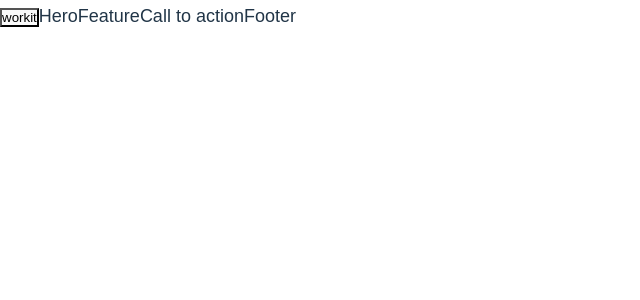
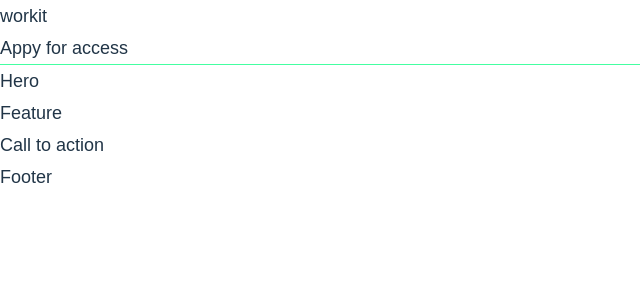
Before and after one commit to oniasfilho/workit-ui, a React (Vite) app: page / in a window 1280 px wide. Shown: the top 300 px of the page, without its empty margins (0-640 px from the left). Built offline with nearby package versions, Linux system fonts and the light colour scheme.

Commit message:
initial layout

```diff
--- a/src/components/CallToAction/CallToAction.tsx
+++ b/src/components/CallToAction/CallToAction.tsx
@@ -1,7 +1,7 @@
 import "./CallToAction.css";
 
 const CallToAction = () => {
-  return <>Call to action</>;
+  return <section className="call-to-action-section">Call to action</section>;
 };
 
 export default CallToAction;
--- a/src/components/Feature/Feature.tsx
+++ b/src/components/Feature/Feature.tsx
@@ -1,7 +1,7 @@
 import "./Feature.css";
 
 const Feature = () => {
-  return <>Feature</>;
+  return <section className="features-section">Feature</section>;
 };
 
 export default Feature;
--- a/src/components/Footer/Footer.tsx
+++ b/src/components/Footer/Footer.tsx
@@ -1,7 +1,7 @@
 import "./Footer.css";
 
 const Footer = () => {
-  return <>Footer</>;
+  return <footer className="footer-seciton">Footer</footer>;
 };
 
 export default Footer;
--- a/src/components/Header/Header.tsx
+++ b/src/components/Header/Header.tsx
@@ -4,11 +4,23 @@ import "./Header.css";
 const Header = () => {
   let navigate = useNavigate();
 
-  const handleNavigate = () => {
-    navigate("/teste");
+  const handleNavigate = (url: string = "/") => {
+    navigate(url);
   };
 
-  return <button onClick={handleNavigate}>workit</button>;
+  return (
+    <header className="header-section">
+      <div className="logo" onClick={() => handleNavigate()}>
+        workit
+      </div>
+      <div
+        className="green-underline"
+        onClick={() => handleNavigate("/apply")}
+      >
+        Appy for access
+      </div>
+    </header>
+  );
 };
 
 export default Header;
--- a/src/components/Hero/Hero.tsx
+++ b/src/components/Hero/Hero.tsx
@@ -1,7 +1,7 @@
 import "./Hero.css";
 
 const Hero = () => {
-  return <>Hero</>;
+  return <main className="hero-section">Hero</main>;
 };
 
 export default Hero;
--- a/src/index.css
+++ b/src/index.css
@@ -22,8 +22,8 @@
   --color-light-gray: #f7f3f7;
   --color-white: #ffffff;
 
-  --font-heading: 'Fraunces 144', serif;
-  --font-body: 'Manrope', sans-serif;
+  --font-heading: "Fraunces 144", serif;
+  --font-body: "Manrope", sans-serif;
 
   --font-weight-semi-bold: 600;
   --font-weight-regular: 400;
@@ -62,7 +62,9 @@
   }
 }
 
-h1, h2, h3 {
+h1,
+h2,
+h3 {
   font-family: var(--font-heading);
   font-weight: var(--font-weight-semi-bold);
 }
@@ -117,3 +119,7 @@ body {
   border: 2px solid var(--button-secondary-hover-border);
   color: var(--button-secondary-hover-border);
 }
+
+.green-underline {
+  border-bottom: var(--color-secondary) 1px solid;
+}
```
